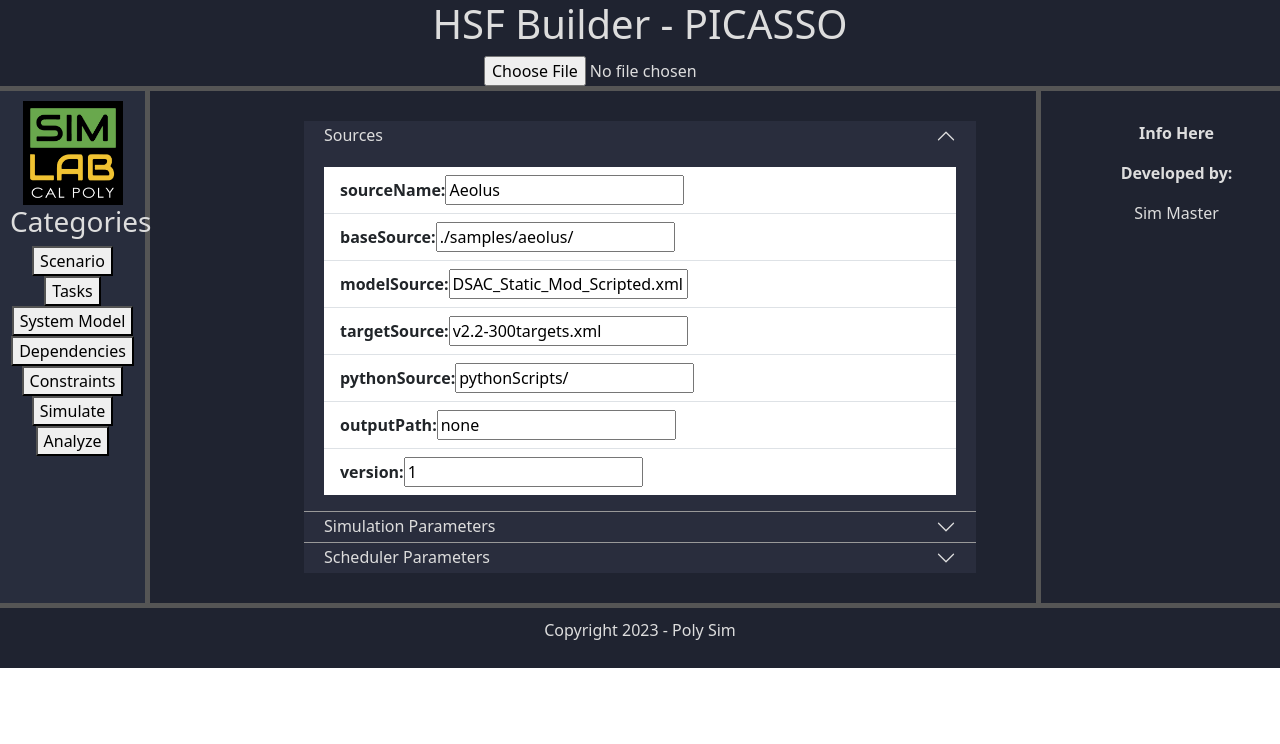
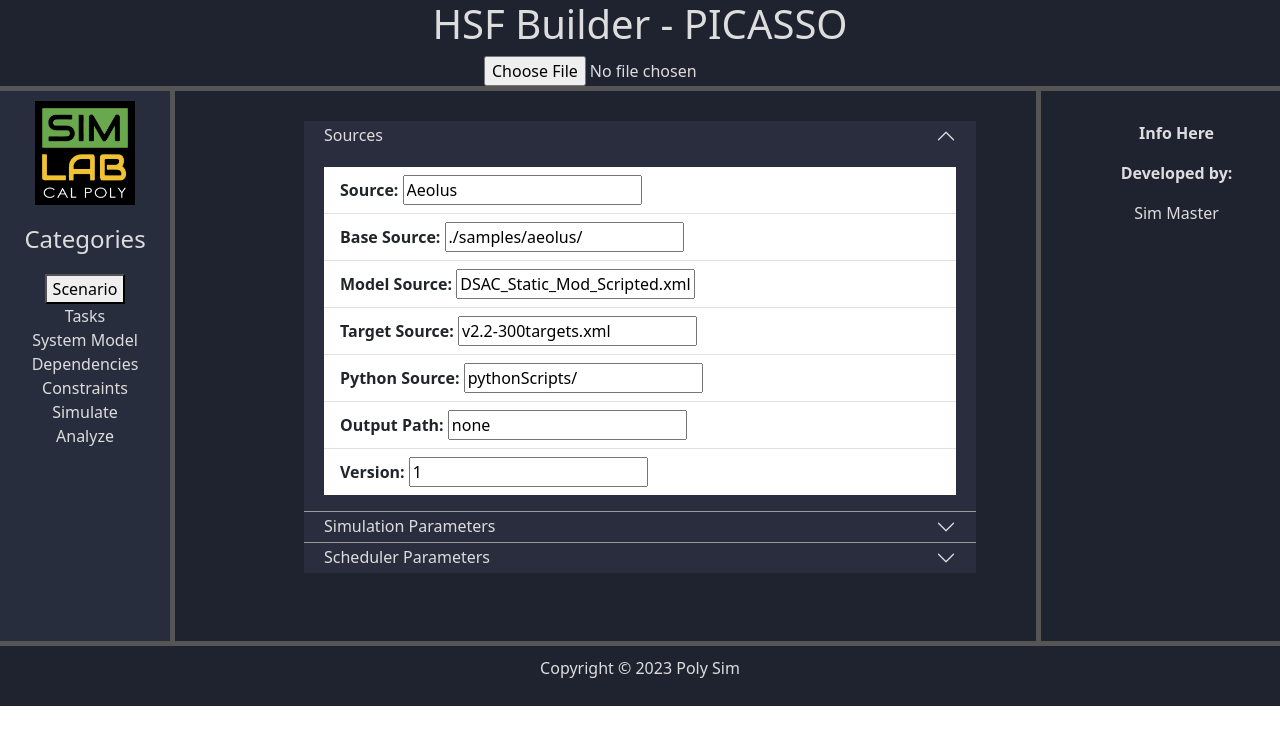
Before and after one commit to jkeithhall/electron-react-hsf, a React (Create React App) app: page / in a window 1280 px wide. Both pictures are taken after a click on the button "Sources". Shown: the top 744 px of the page. Built offline with nearby package versions, Linux system fonts and the light colour scheme.

Commit message:
Fix bug: Input type in form inputs; Stylistic changes: component widths, styling

```diff
--- a/package.json
+++ b/package.json
@@ -12,7 +12,8 @@
     "react-dom": "^18.2.0",
     "react-scripts": "5.0.1",
     "sass": "^1.69.5",
-    "web-vitals": "^2.1.4"
+    "web-vitals": "^2.1.4",
+    "yup": "^1.3.3"
   },
   "main": "public/main.js",
   "homepage": "./",
--- a/src/App.css
+++ b/src/App.css
@@ -25,7 +25,7 @@
     background-color: #1f2330;
 }
 
-header{
+header {
     grid-column: span 3;
     text-align: center;
     border-bottom: 5px solid #555;
@@ -38,20 +38,27 @@
     border-right: 5px solid #555;
     background-color: #282D3D;
     color: #ddd;
-    max-width: 150px;
+    width: 175px;
+}
+
+nav h2 {
+    font-size: 1.5em;
+    margin-bottom: 20px;
 }
 
 nav img {
     width: 100%;
     max-width: 100px;
+    margin-bottom: 20px;
 }
 
 .work-space {
     padding: 30px;
     background-color: #1f2330;
+    min-height: 550px;
 }
 
-.work-space h2{
+.work-space h2 {
     font-size:  3.5em;
     max-width: 800px;
 }
--- a/src/App.js
+++ b/src/App.js
@@ -1,8 +1,8 @@
 // Need to move this to a file open event response...
 import './App.css';
-import './App.scss'
-import { useRef, useState } from 'react';
-//import ListGroupItem from 'react-bootstrap/esm/ListGroupItem';
+import './App.scss';
+
+import { useState } from 'react';
 import Header from './components/Header';
 import HSFNav from './components/HSFNav';
 import HSFCards from './components/HSFCards';
@@ -30,11 +30,8 @@
 
   // Bundling state variables
   const sources = { sourceName, baseSource, modelSource, targetSource, pythonSource, outputPath, version };
-  const setSources = { setSourceName, setBaseSource, setModelSource, setTargetSource, setPythonSource, setOutputPath, setVersion };
   const simulationParameters = { startJD, startSeconds, endSeconds, primaryStepSeconds };
-  const setSimulationParameters = { setStartJD, setStartSeconds, setEndSeconds, setPrimaryStepSeconds };
   const schedulerParameters = { maxSchedules, cropRatio };
-  const setSchedulerParameters = { setMaxSchedules, setCropRatio };
 
   const setStateMethods = {
     setSourceName, setBaseSource, setModelSource, setTargetSource, setPythonSource, setOutputPath, setVersion, setStartJD, setStartSeconds, setEndSeconds, setPrimaryStepSeconds, setMaxSchedules, setCropRatio
@@ -54,12 +51,16 @@
       <div className="grid-container">
         <Header readFile={readFile}/>
         <HSFNav activeStep={activeStep} setActiveStep={setActiveStep}/>
-        <HSFCards
-          sources={sources}
-          simulationParameters={simulationParameters}
-          schedulerParameters={schedulerParameters}
-          setStateMethods={setStateMethods}
-        />
+        <div className='work-space'>
+          {activeStep === 'Scenario' &&
+          <HSFCards
+            activeScenario={activeStep}
+            sources={sources}
+            simulationParameters={simulationParameters}
+            schedulerParameters={schedulerParameters}
+            setStateMethods={setStateMethods}
+            />}
+        </div>
         <InformationBar/>
         <Footer/>
       </div>
--- a/src/components/Footer.js
+++ b/src/components/Footer.js
@@ -1,7 +1,7 @@
 export default function Footer() {
   return (
     <footer>
-      <p>Copyright 2023 - Poly Sim</p>
+      <p>Copyright &copy; 2023 Poly Sim</p>
     </footer>
   );
 }
--- a/src/components/HSFCards.js
+++ b/src/components/HSFCards.js
@@ -4,7 +4,6 @@
 
 export default function HSFCards({activeScenario, sources, simulationParameters, schedulerParameters, setStateMethods}) {
   return (
-    <div className='work-space'>
     <Accordion flush>
       <Accordion.Item eventKey={0}>
         <Accordion.Header>Sources</Accordion.Header>
@@ -31,6 +30,5 @@
           </Accordion.Body>
       </Accordion.Item>
     </Accordion>
-    </div>
   )
 }
--- a/src/components/HSFNav.js
+++ b/src/components/HSFNav.js
@@ -5,14 +5,21 @@
   return (
     <nav>
       <img src='/SimLab_sqblk.png' alt="Sim Lab CalPoly Logo" />
-      <h3>Categories</h3>
+      <h2>Categories</h2>
       {navCategories.map((category) => {
-        const className = activeStep === category ? 'active' : '';
-        return (
-          <li key={category}>
-            <button className={className} onClick={() => {setActiveStep(category)}}>{category}</button>
-          </li>
-        );
+        if (activeStep === category) {
+          return (
+            <li key={category}>
+              <button onClick={() => {setActiveStep(category)}}>{category}</button>
+            </li>
+          );
+        } else {
+          return (
+            <li key={category}>
+              <div onClick={() => {setActiveStep(category)}}>{category}</div>
+            </li>
+          );
+        }
       })}
     </nav>
   );
--- a/src/components/ParameterGroup.js
+++ b/src/components/ParameterGroup.js
@@ -1,43 +1,39 @@
 import ListGroup from 'react-bootstrap/ListGroup';
 
 const inputTypes = {
-  'Name': 'text',
-  'Base Source': 'text',
-  'Model Source': 'text',
-  'Target Source': 'text',
-  'Python Source': 'text',
-  'Output Path': 'text',
-  'Version': 'number',
-  'Start JD': 'number',
-  'Start Seconds': 'number',
-  'End Seconds': 'number',
-  'Primary Step Seconds': 'number',
-  'Max Schedules': 'number',
-  'Crop Ratio': 'number'
+  sourceName: { displayName: 'Source', formType: 'text'},
+  baseSource: { displayName: 'Base Source', formType: 'text'},
+  modelSource: { displayName: 'Model Source', formType: 'text'},
+  targetSource: { displayName: 'Target Source', formType: 'text'},
+  pythonSource: { displayName: 'Python Source', formType: 'text'},
+  outputPath: { displayName: 'Output Path', formType: 'text'},
+  version: { displayName: 'Version', formType: 'number'},
+  startJD: { displayName: 'Start JD', formType: 'number'},
+  startSeconds: { displayName: 'Start Seconds', formType: 'number'},
+  endSeconds: { displayName: 'End Seconds', formType: 'number'},
+  primaryStepSeconds: { displayName: 'Primary Step Seconds', formType: 'number'},
+  maxSchedules: { displayName: 'Max Schedules', formType: 'number'},
+  cropRatio: { displayName: 'Crop Ratio', formType: 'number'},
 };
 
 export default function ParameterGroup ({parameters, setParameters}) {
   return(
     Object.entries(parameters).map(([key, value]) => {
+      const setMethodName = 'set' + key[0].toUpperCase() + key.slice(1);
+
       return (
         <ListGroup.Item key={key} as='li' className='d-flex align-items-start'>
-            {/* <div className="ms-2 me-auto">
-              <strong>{key}:</strong>
-              <br/>
-              <div className='text-start'>{value}</div>
-            </div> */}
           <form>
-              <label htmlFor={key}><strong>{key}: </strong><br/></label>
+            <label htmlFor={key}><strong>{inputTypes[key].displayName}:&nbsp;</strong><br/></label>
             <input
-                type={inputTypes[key]}
+              type={inputTypes[key].formType}
               id={key}
               name={key}
               value={value}
-                onChange={(e) => setParameters[`set${key}`](e.target.value)}/>
+              onChange={(e) => setParameters[setMethodName](e.target.value)}/>
           </form>
         </ListGroup.Item>
       )
-      }
-    )
+    })
   )
 }
```
Also changed, not shown: src/utils/buildparameterFile.js (added, +38 -0 lines), src/utils/parameterValidation.js (added, +30 -0 lines), 1 other file (tests, documents, lock files or other folders). Lines whose indentation alone changed are shown as unchanged.
